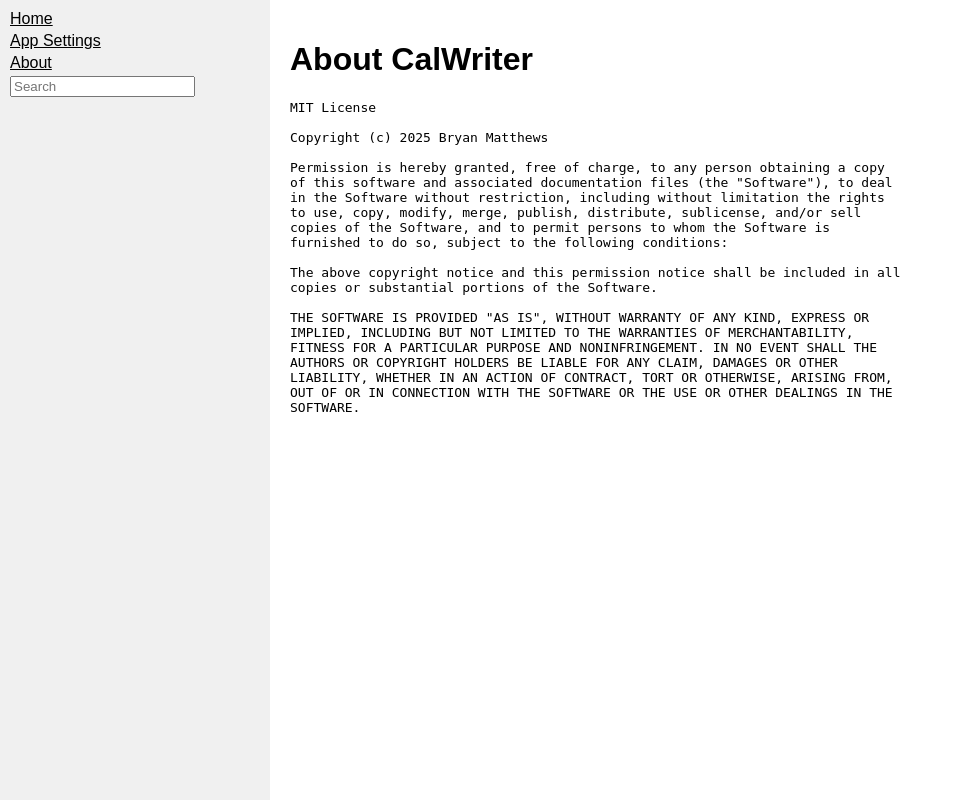
After one commit to calaquin/calwriter, a Flask app: page /about in a window 1280 px wide. The commit adds this page. Shown: the whole page, without its empty margins (0-953 px from the left). Run offline with Flask 3, Linux system fonts and the light colour scheme; some libraries are stand-ins or nearby versions.

Commit message:
Add MIT license and about page

```diff
--- a/app.py
+++ b/app.py
@@ -20,7 +20,7 @@ app = Flask(__name__)
 app.secret_key = 'change-this'
 
 # Application version
-VERSION = "0.4.1"
+VERSION = "0.4.2"
 app.jinja_env.globals['app_version'] = VERSION
 
 DATA_DIR = os.environ.get('DATA_DIR', os.path.join(os.getcwd(), 'data'))
@@ -757,5 +757,12 @@ def help_page():
     return render_template('help.html', folders=folders)
 
 
+@app.route('/about')
+def about_page():
+    """Show license information."""
+    folders = list_books()
+    return render_template('about.html', folders=folders)
+
+
 if __name__ == '__main__':
     app.run(host='0.0.0.0', port=5000)
--- /dev/null
+++ b/templates/about.html
@@ -0,0 +1,28 @@
+{% extends "layout.html" %}
+{% block title %}About{% endblock %}
+{% block content %}
+<h1>About CalWriter</h1>
+<pre>
+MIT License
+
+Copyright (c) 2025 Bryan Matthews
+
+Permission is hereby granted, free of charge, to any person obtaining a copy
+of this software and associated documentation files (the "Software"), to deal
+in the Software without restriction, including without limitation the rights
+to use, copy, modify, merge, publish, distribute, sublicense, and/or sell
+copies of the Software, and to permit persons to whom the Software is
+furnished to do so, subject to the following conditions:
+
+The above copyright notice and this permission notice shall be included in all
+copies or substantial portions of the Software.
+
+THE SOFTWARE IS PROVIDED "AS IS", WITHOUT WARRANTY OF ANY KIND, EXPRESS OR
+IMPLIED, INCLUDING BUT NOT LIMITED TO THE WARRANTIES OF MERCHANTABILITY,
+FITNESS FOR A PARTICULAR PURPOSE AND NONINFRINGEMENT. IN NO EVENT SHALL THE
+AUTHORS OR COPYRIGHT HOLDERS BE LIABLE FOR ANY CLAIM, DAMAGES OR OTHER
+LIABILITY, WHETHER IN AN ACTION OF CONTRACT, TORT OR OTHERWISE, ARISING FROM,
+OUT OF OR IN CONNECTION WITH THE SOFTWARE OR THE USE OR OTHER DEALINGS IN THE
+SOFTWARE.
+</pre>
+{% endblock %}
--- a/templates/index.html
+++ b/templates/index.html
@@ -5,7 +5,8 @@
 <p class="description">CalWriter lets you organize books with chapters and notes right in your browser. Files save automatically and can be downloaded whenever you need them.</p>
 <p>
   <a href="{{ url_for('changelog_page') }}">View Changelog</a> |
-  <a href="{{ url_for('help_page') }}">Help</a>
+  <a href="{{ url_for('help_page') }}">Help</a> |
+  <a href="{{ url_for('about_page') }}">About</a>
 </p>
 <h2>Books</h2>
 <p>Start a new book or open an existing one.</p>
--- a/templates/layout.html
+++ b/templates/layout.html
@@ -9,6 +9,7 @@
 <div id="sidebar">
   <a href="{{ url_for('index') }}">Home</a>
   <a href="{{ url_for('app_settings_page') }}">App Settings</a>
+  <a href="{{ url_for('about_page') }}">About</a>
   <form action="{{ url_for('search') }}" method="get" id="search_form">
     <input type="text" name="q" placeholder="Search" />
   </form>
```
Also changed, not shown: CHANGELOG.md, README.md, 1 other file.
